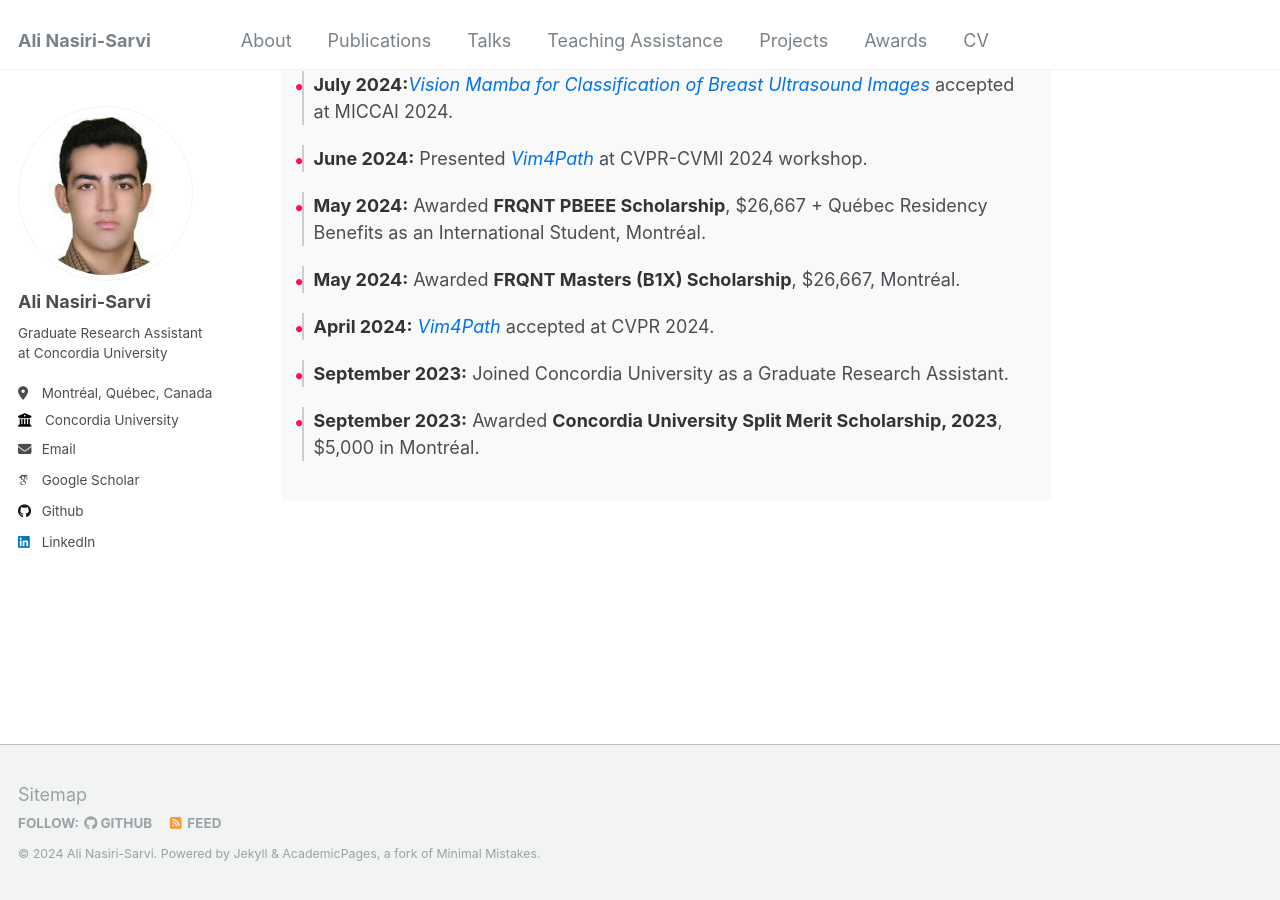
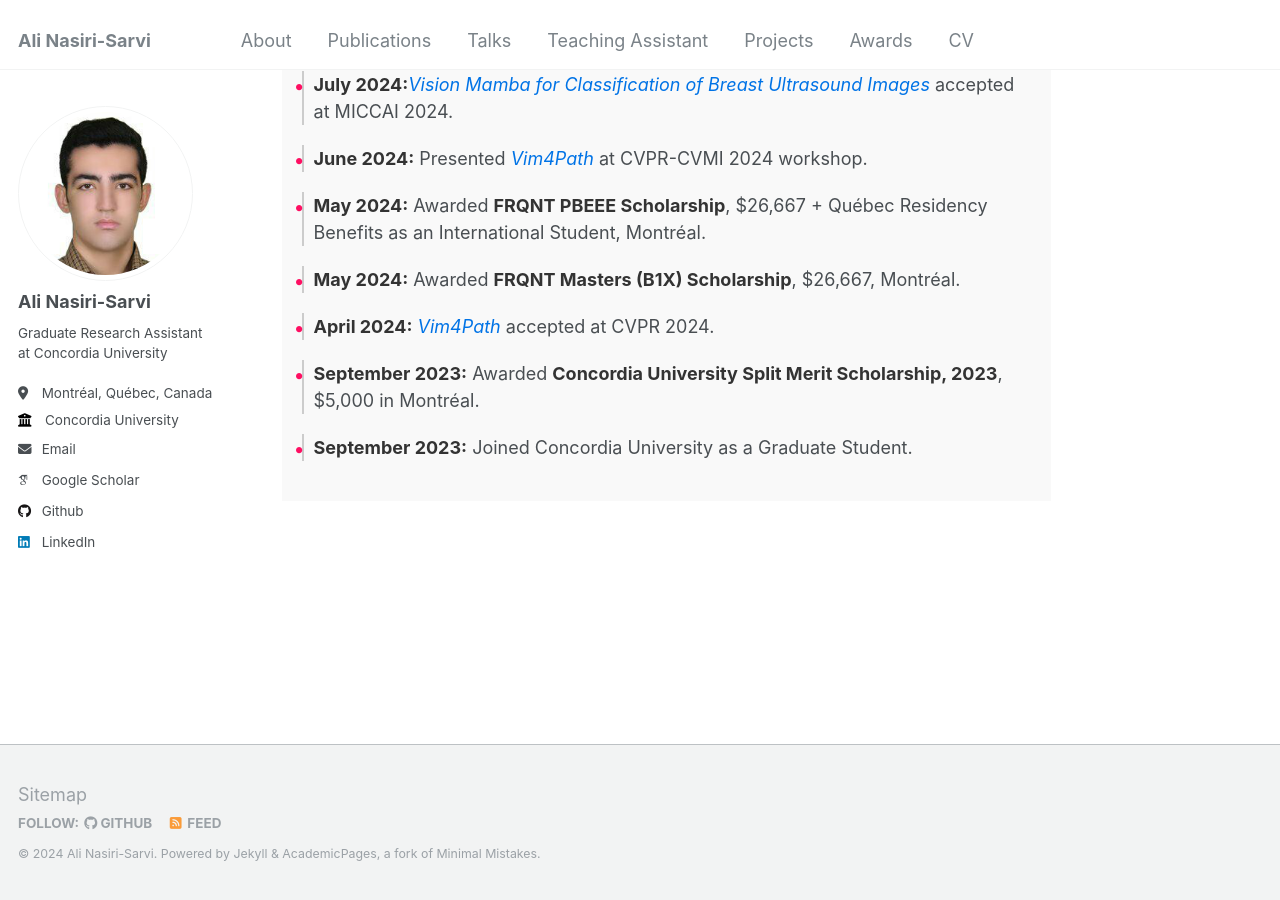
Before and after one commit to anasiri/anasiri.github.io, a Jekyll site: the page built from _pages/about.md, in a window 1280 px wide and 900 px high, scrolled down 515 px. Built offline with Jekyll 4.4.1, drawn with Linux system fonts in a browser that asks for light colours; some web fonts are replaced.

Commit message:
fixed issues

```diff
--- a/_data/navigation.yml
+++ b/_data/navigation.yml
@@ -14,7 +14,7 @@ main:
   - title: "Talks"
     url: /talks/
 
-  - title: "Teaching Assistance"
+  - title: "Teaching Assistant"
     url: /teaching/
 
   - title: "Projects"
--- a/_pages/about.md
+++ b/_pages/about.md
@@ -57,10 +57,10 @@ redirect_from:
       <strong>April 2024:</strong> <a href="/publication/2024-06-18-vim4path" style="color: #0073e6; text-decoration: none;"><em>Vim4Path</em></a> accepted at CVPR 2024.
     </li>
     <li style="margin-bottom: 20px;">
-      <strong>September 2023:</strong> Joined Concordia University as a Graduate Research Assistant.
+      <strong>September 2023:</strong> Awarded <strong>Concordia University Split Merit Scholarship, 2023</strong>, $5,000 in Montréal.
     </li>
     <li style="margin-bottom: 20px;">
-      <strong>September 2023:</strong> Awarded <strong>Concordia University Split Merit Scholarship, 2023</strong>, $5,000 in Montréal.
+      <strong>September 2023:</strong> Joined Concordia University as a Graduate Student.
     </li>
   </ul>
 </section>
```
Also changed, not shown: _publications/2024-06-18-vim4path.md (+1 -1 lines).
